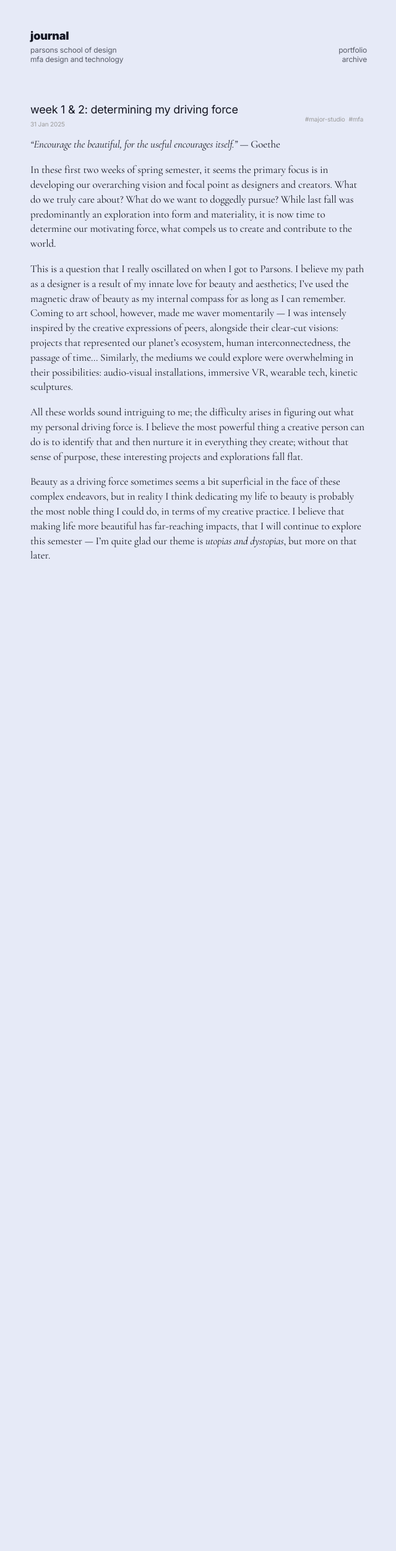
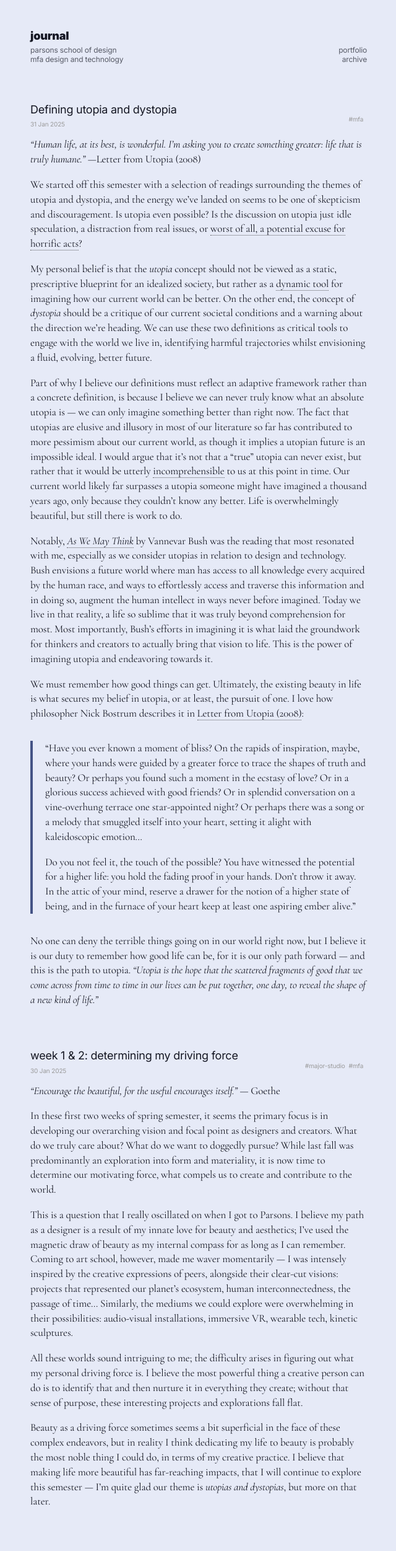
Before and after one commit to vasukisunder/vasukisunder.github.io, a Jekyll site: the page built from index.html, in a window 1280 px wide. Shown: the whole page at 62% size, without its empty margins (319-959 px from the left). Built offline with Jekyll 4.4.1, drawn with Linux system fonts in a browser that asks for light colours; the list of posts is cut into pages by our own code; before the commit the page ends 976 px from its top, so only the background shows below that.

Commit message:
defining utopia

```diff
--- /dev/null
+++ b/_posts/2025-01-31-defining-utopia.md
@@ -0,0 +1,23 @@
+---
+layout: post
+title: 'Defining utopia and dystopia'
+tags: mfa
+---
+
+*“Human life, at its best, is wonderful. I’m asking you to create something greater: life that is truly humane.”* —Letter from Utopia (2008)
+
+We started off this semester with a selection of readings surrounding the themes of utopia and dystopia, and the energy we’ve landed on seems to be one of skepticism and discouragement. Is utopia even possible?  Is the discussion on utopia just idle speculation, a distraction from real issues, or [worst of all, a potential excuse for horrific acts](https://www.goodreads.com/quotes/172616-totalitarianism-is-not-only-hell-but-all-the-dream-of)?
+
+My personal belief is that the *utopia* concept should not be viewed as a static, prescriptive blueprint for an idealized society, but rather as a [dynamic tool](https://www.jstor.org/stable/20719728) for imagining how our current world can be better. On the other end, the concept of *dystopia* should be a critique of our current societal conditions and a warning about the direction we’re heading. We can use these two definitions as critical tools to engage with the world we live in, identifying harmful trajectories whilst envisioning a fluid, evolving, better future.
+
+Part of why I believe our definitions must reflect an adaptive framework rather than a concrete definition, is because I believe we can never truly know what an absolute utopia is — we can only imagine something better than right now. The fact that utopias are elusive and illusory in most of our literature so far has contributed to more pessimism about our current world, as though it implies a utopian future is an impossible ideal. I would argue that it’s not that a “true” utopia can never exist, but rather that it would be utterly [incomprehensible](https://joecarlsmith.com/2021/01/18/actually-possible-thoughts-on-utopia#i-concrete-utopias:~:text=It%20seems%20unlikely,condition%20than%20that.%E2%80%9D) to us at this point in time. Our current world likely far surpasses a utopia someone might have imagined a thousand years ago, only because they couldn’t know any better. Life is overwhelmingly beautiful, but still there is work to do.
+
+Notably,  [*As We May Think*](https://www.math.cmu.edu/~af1p/Teaching/INFONET/Papers/AsWeMayThink/bush.html) by Vannevar Bush was the reading that most resonated with me, especially as we consider utopias in relation to design and technology. Bush envisions a future world where man has access to all knowledge every acquired by the human race, and ways to effortlessly access and traverse this information and in doing so, augment the human intellect in ways never before imagined. Today we live in that reality, a life so sublime that it was truly beyond comprehension for most. Most importantly, Bush’s efforts in imagining it is what laid the groundwork for thinkers and creators to actually bring that vision to life. This is the power of imagining utopia and endeavoring towards it.
+
+We must remember how good things can get.  Ultimately, the existing beauty in life is what secures my belief in utopia, or at least, the pursuit of one. I love how philosopher Nick Bostrum describes it in [Letter from Utopia \(2008\)](https://www.fhi.ox.ac.uk/wp-content/uploads/letters-from-utopia.pdf):
+
+> “Have you ever known a moment of bliss? On the rapids of inspiration, maybe, where your hands were guided by a greater force to trace the shapes of truth and beauty? Or perhaps you found such a moment in the ecstasy of love? Or in a glorious success achieved with good friends? Or in splendid conversation on a vine-overhung terrace one star-appointed night? Or perhaps there was a song or a melody that smuggled itself into your heart, setting it alight with kaleidoscopic emotion…
+>
+> Do you not feel it, the touch of the possible? You have witnessed the potential for a higher life: you hold the fading proof in your hands. Don’t throw it away. In the attic of your mind, reserve a drawer for the notion of a higher state of being, and in the furnace of your heart keep at least one aspiring ember alive.”
+
+No one can deny the terrible things going on in our world right now, but I believe it is our duty to remember how good life can be, for it is our only path forward — and this is the path to utopia. *“Utopia is the hope that the scattered fragments of good that we come across from time to time in our lives can be put together, one day, to reveal the shape of a new kind of life.”*
--- a/public/css/poole.css
+++ b/public/css/poole.css
@@ -191,17 +191,14 @@ pre code {
 
 /* Quotes */
 blockquote {
-  padding: .5rem 1rem;
-  margin: .8rem 0;
-  color: #7a7a7a;
-  border-left: .25rem solid #e5e5e5;
+  margin: 2rem 0;
+  border-left: .25rem solid #445385;
 }
 blockquote p:last-child {
   margin-bottom: 0;
 }
 @media (min-width: 30em) {
   blockquote {
-    padding-right: 5rem;
     padding-left: 1.25rem;
   }
 }
```
Also changed, not shown: _posts/2025-01-30-week1.md (renamed from _posts/2025-01-31-week1.md).
